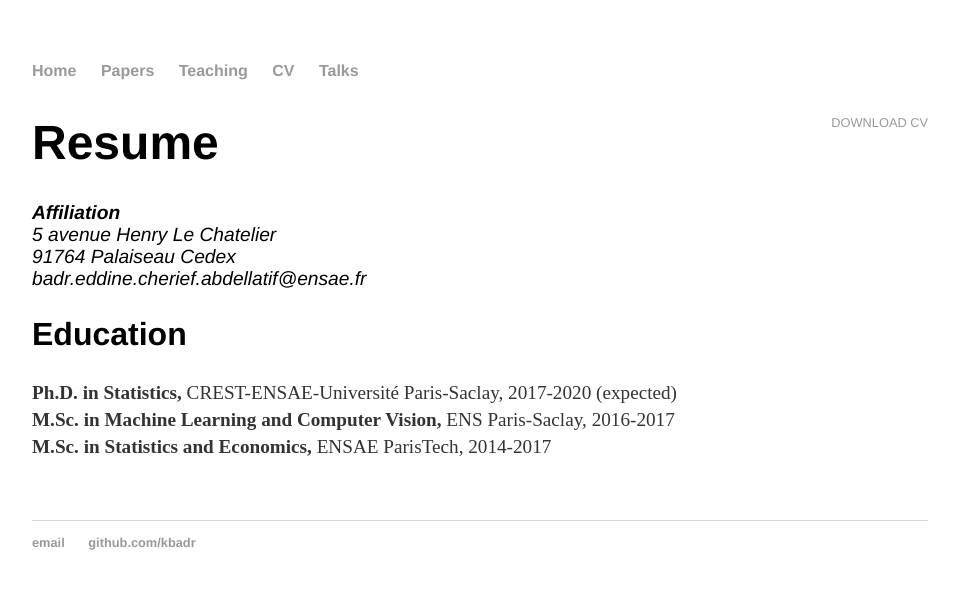
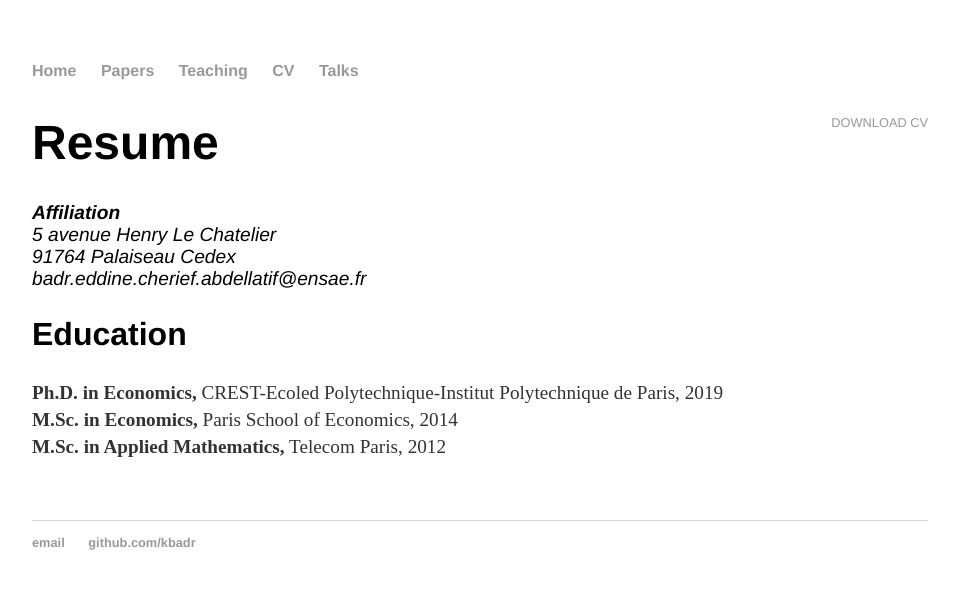
Before and after one commit to redaboutaj/Website, a Jekyll site: the page built from cv/index.html, in a window 1280 px wide. Shown: the top 589 px of the page, without its empty margins (160-1118 px from the left). Built offline with Jekyll 4.4.1, drawn with Linux system fonts in a browser that asks for light colours.

Commit message:
Update index.html

```diff
--- a/cv/index.html
+++ b/cv/index.html
@@ -16,8 +16,8 @@ title: CV of Your Name
 					<h2>Education</h2>
 
 					<p align="left">
-<b>Ph.D. in Statistics,</b> CREST-ENSAE-Université Paris-Saclay, 2017-2020 (expected)<br>
-<b>M.Sc. in Machine Learning and Computer Vision,</b> ENS Paris-Saclay, 2016-2017<br>
-<b>M.Sc. in Statistics and Economics,</b> ENSAE ParisTech, 2014-2017 </p>
+<b>Ph.D. in Economics,</b> CREST-Ecoled Polytechnique-Institut Polytechnique de Paris, 2019 <br>
+<b>M.Sc. in Economics,</b> Paris School of Economics, 2014<br>
+<b>M.Sc. in Applied Mathematics,</b> Telecom Paris, 2012 </p>
 
 	</div>
```
